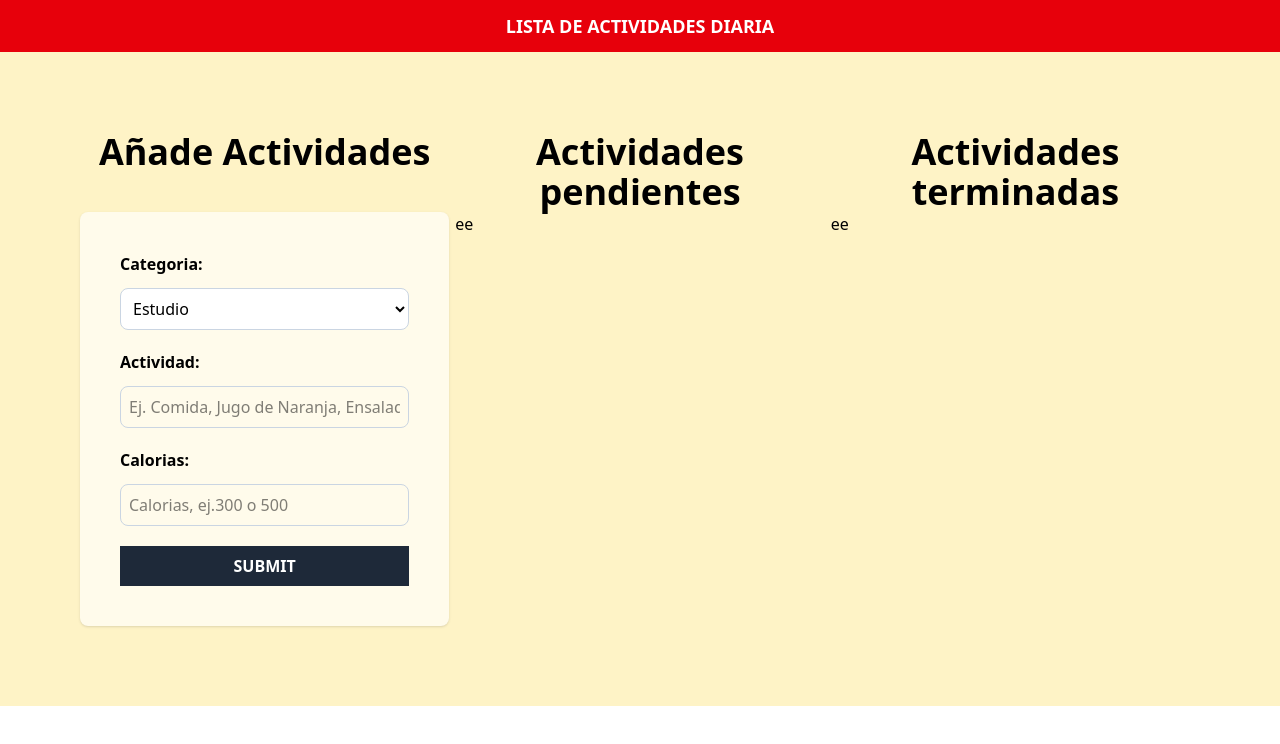
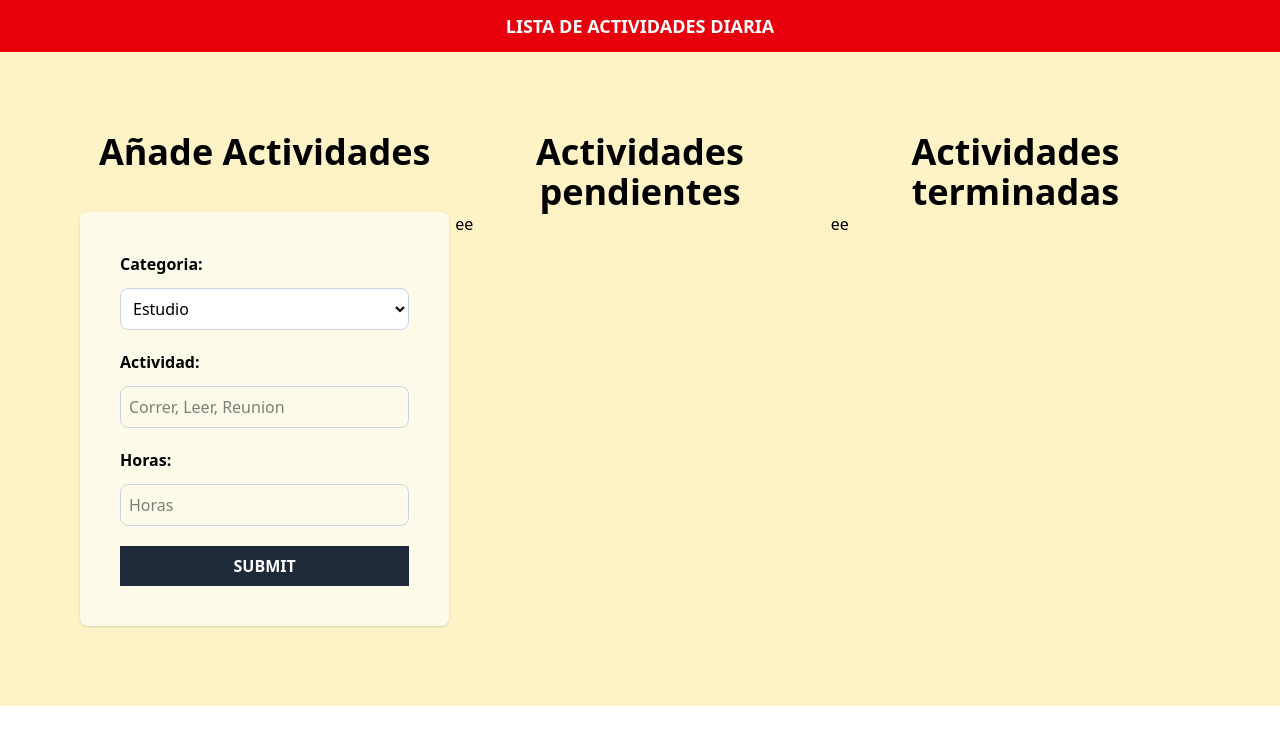
Before and after one commit to AlejandroZA98/ToDoList, a React (Vite) app: page / in a window 1280 px wide. Shown: the top 744 px of the page. Built offline with nearby package versions, Linux system fonts and the light colour scheme.

Commit message:
form created and some validations

```diff
--- a/package.json
+++ b/package.json
@@ -13,7 +13,8 @@
     "@tailwindcss/vite": "^4.0.0",
     "react": "^18.3.1",
     "react-dom": "^18.3.1",
-    "tailwindcss": "^4.0.0"
+    "tailwindcss": "^4.0.0",
+    "uuid": "^11.0.5"
   },
   "devDependencies": {
     "@eslint/js": "^9.17.0",
--- a/src/components/Form.tsx
+++ b/src/components/Form.tsx
@@ -1,5 +1,25 @@
+import { useState } from "react"
 import { categories } from "../data/categories"
+import { Activity } from "../types"
+import { v4 as uuidv4 } from 'uuid';
+
 export default function Form() {
+    const inicialState:Activity={
+        id:uuidv4(),
+        category:1,
+        name:'',
+        hours:1
+
+    }
+    const [activity,setActivity]=useState(inicialState)
+
+    function handleChange(event: React.ChangeEvent<HTMLSelectElement>|React.ChangeEvent<HTMLInputElement>){
+        //console.log("Seleccionando Categoria", event.target.id, event.target.value)
+        const isNumber=['category','horas'].includes(event.target.id)// validacion de tipo de dato
+        setActivity({...activity,[event.target.id]:isNumber? +event.target.value:event.target.value})
+    }
+
+
   return (
     <>
     <form
@@ -7,7 +27,7 @@ export default function Form() {
         <div className=" grid grid-cols-1 gap-3">
             <label htmlFor="category" className="font-bold">Categoria:</label>
             <select className="border border-slate-300 p-2 rounded-lg w-full bg-white"
-             id="category" >{
+             id="category" onChange={handleChange} >{
                 categories.map((category) => (
                     <option key={category.id} value={category.id}>{category.name}</option>
                 ))
@@ -18,14 +38,14 @@ export default function Form() {
         <div className="grid grid-cols-1 gap-3">
             <label htmlFor="name" className="font-bold">Actividad:</label>
             <input id="name" type="text" className="border border-slate-300 p-2 rounded-lg"
-            placeholder="Ej. Comida, Jugo de Naranja, Ensalada, Ejercicio, Pesas"
+            placeholder="Correr, Leer, Reunion" onChange={handleChange}
            />
 
         </div>
         <div className="grid grid-cols-1 gap-3">
-            <label htmlFor="calories" className="font-bold">Calorias:</label>
-            <input id="calories" type="number" className="border border-slate-300 p-2 rounded-lg"
-            placeholder="Calorias, ej.300 o 500"
+            <label htmlFor="calories" className="font-bold">Horas:</label>
+            <input id="horas" type="number" className="border border-slate-300 p-2 rounded-lg"
+            placeholder="Horas" onChange={handleChange}
        />
 
         </div>
```
Also changed, not shown: src/types/index.ts (+7 -0 lines), 1 other file (tests, documents, lock files or other folders).
